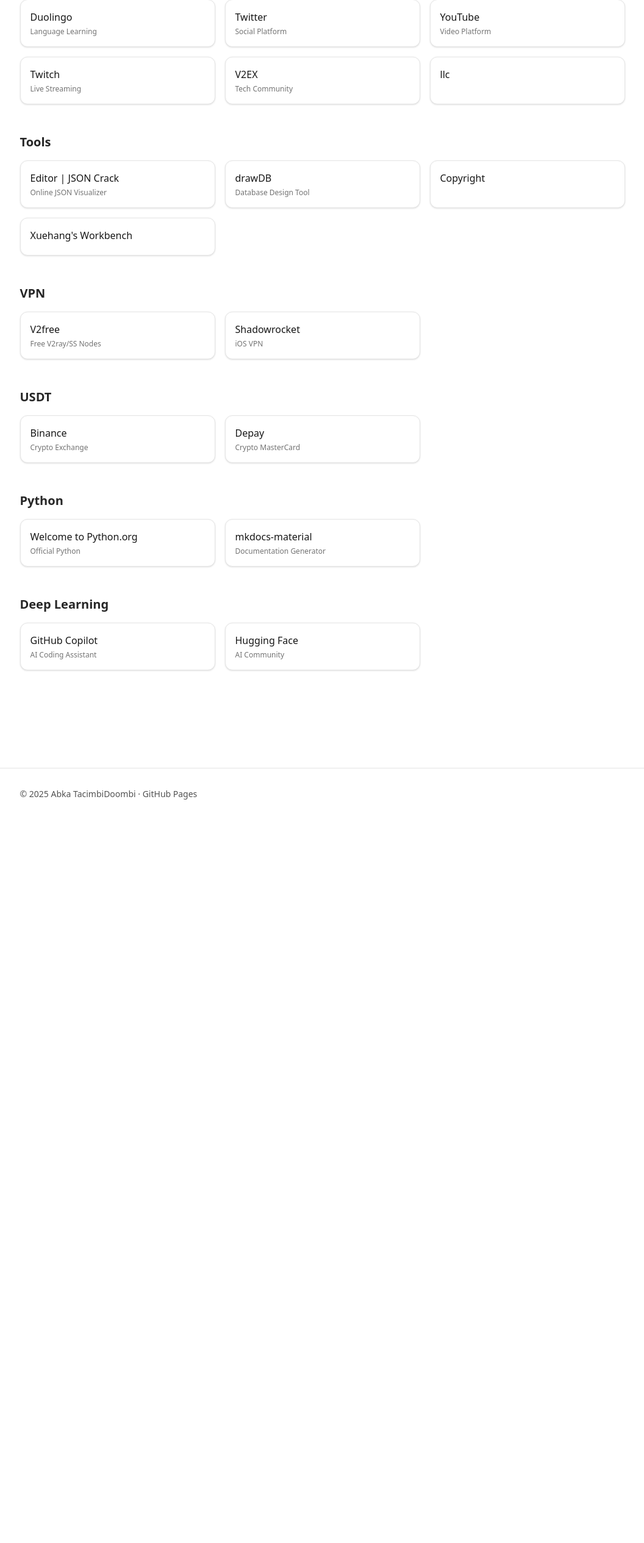
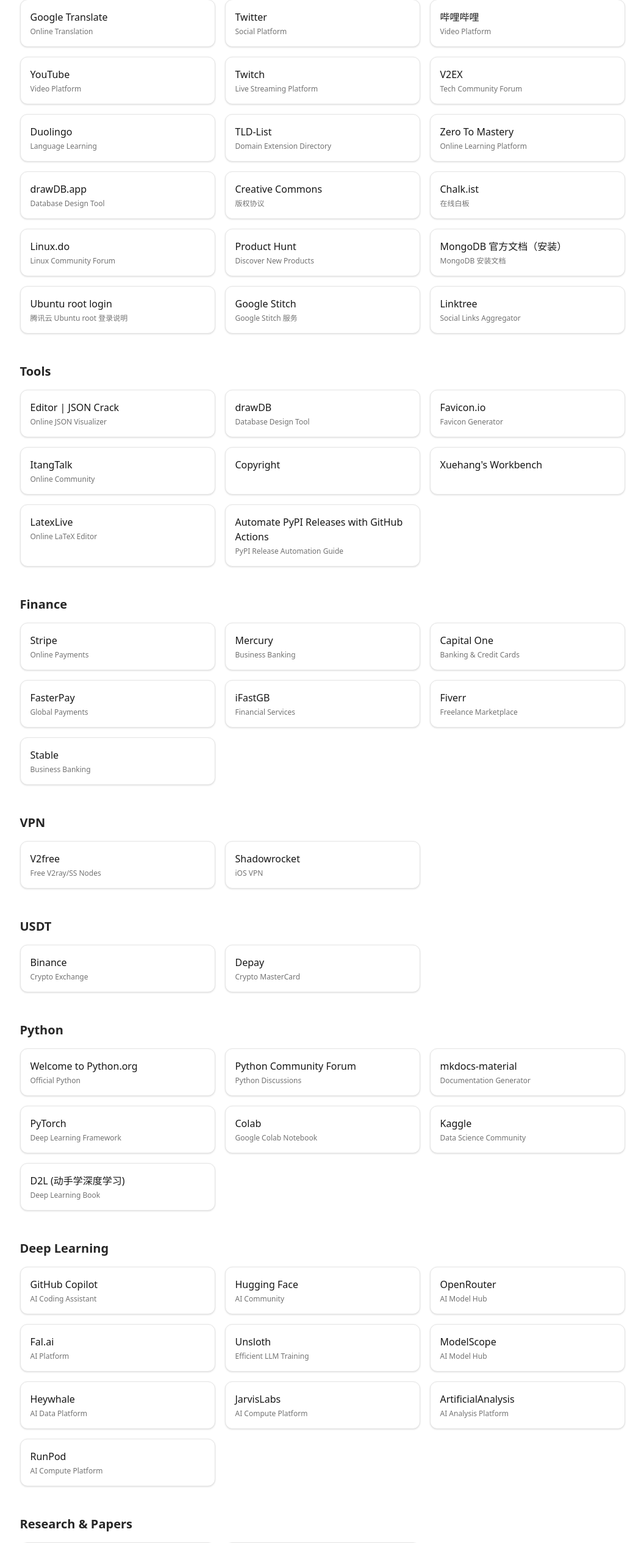
Before and after one commit to TacimbiDoombi/TacimbiDoombi.github.io, a Vue app: page /bookmarks in a window 1280 px wide. Shown: the part 234-2764 px from the top of the page at 61% size, without its empty margins (104-1160 px from the left). Before the commit the page ends 1578 px from the top, so only its background shows below. Built offline with nearby package versions, Linux system fonts and the light colour scheme.

Commit message:
feat: 更新书签视图，添加多个新链接和分类，优化内容结构

```diff
--- a/src/views/BookmarksView.vue
+++ b/src/views/BookmarksView.vue
@@ -20,12 +20,24 @@
     {
         title: "Favorites",
         items: [
+            { name: "Google Translate", url: "https://translate.google.com/", desc: "Online Translation" },
+            { name: "Twitter", url: "https://twitter.com/", desc: "Social Platform" },
+            { name: "哔哩哔哩", url: "https://www.bilibili.com/", desc: "Video Platform" },
+            { name: "YouTube", url: "https://youtube.com/", desc: "Video Platform" },
+            { name: "Twitch", url: "https://twitch.tv/", desc: "Live Streaming Platform" },
+            { name: "V2EX", url: "https://www.v2ex.com/", desc: "Tech Community Forum" },
             { name: "Duolingo", url: "https://www.duolingo.com/", desc: "Language Learning" },
-            { name: "Twitter", url: "https://twitter.com/", desc: "Social Platform" },
-            { name: "YouTube", url: "https://youtube.com/", desc: "Video Platform" },
-            { name: "Twitch", url: "https://twitch.tv/", desc: "Live Streaming" },
-            { name: "V2EX", url: "https://www.v2ex.com/", desc: "Tech Community" },
-            { name: "llc", url: "#", desc: "" },
+            { name: "TLD-List", url: "https://tld-list.com/", desc: "Domain Extension Directory" },
+            { name: "Zero To Mastery", url: "https://zerotomastery.io/", desc: "Online Learning Platform" },
+            { name: "drawDB.app", url: "https://www.drawdb.app", desc: "Database Design Tool" },
+            { name: "Creative Commons", url: "https://creativecommons.org", desc: "版权协议" },
+            { name: "Chalk.ist", url: "https://chalk.ist", desc: "在线白板" },
+            { name: "Linux.do", url: "https://linux.do/", desc: "Linux Community Forum" },
+            { name: "Product Hunt", url: "https://www.producthunt.com", desc: "Discover New Products" },
+            { name: "MongoDB 官方文档（安装）", url: "https://www.mongodb.com/zh-cn/docs/manual/administration/install-community/?linux-distribution=ubuntu&linux-package=default&operating-system=linux&search-linux=with-search-linux#std-label-install-mdb-community-ubuntu", desc: "MongoDB 安装文档" },
+            { name: "Ubuntu root login", url: "https://cloud.tencent.com/document/product/1207/44569#ubuntu-.E7.B3.BB.E7.BB.9F.E5.A6.82.E4.BD.BF.E7.94.A8-root-.E7.94.A8.E6.88.B7.E7.99.BB.E5.BD.95.E5.AE.9E.E4.BE.8B.EF.BC.9F", desc: "腾讯云 Ubuntu root 登录说明" },
+            { name: "Google Stitch", url: "https://stitch.withgoogle.com/", desc: "Google Stitch 服务" },
+            { name: "Linktree", url: "https://linktr.ee", desc: "Social Links Aggregator" },
         ],
     },
     {
@@ -33,8 +45,24 @@
         items: [
             { name: "Editor | JSON Crack", url: "https://jsoncrack.com/", desc: "Online JSON Visualizer" },
             { name: "drawDB", url: "https://drawdb.com/", desc: "Database Design Tool" },
+            { name: "Favicon.io", url: "https://favicon.io", desc: "Favicon Generator" },
+            { name: "ItangTalk", url: "https://itangtalk.com", desc: "Online Community" },
             { name: "Copyright", url: "#", desc: "" },
             { name: "Xuehang's Workbench", url: "#", desc: "" },
+            { name: "LatexLive", url: "https://www.latexlive.com", desc: "Online LaTeX Editor" },
+            { name: "Automate PyPI Releases with GitHub Actions", url: "https://medium.com/@VersuS_/automate-pypi-releases-with-github-actions-4c5a9cfe947d", desc: "PyPI Release Automation Guide" },
+        ],
+    },
+    {
+        title: "Finance",
+        items: [
+            { name: "Stripe", url: "https://stripe.com", desc: "Online Payments" },
+            { name: "Mercury", url: "https://mercury.com", desc: "Business Banking" },
+            { name: "Capital One", url: "https://www.capitalone.com", desc: "Banking & Credit Cards" },
+            { name: "FasterPay", url: "https://fasterpay.com", desc: "Global Payments" },
+            { name: "iFastGB", url: "https://www.ifastgb.com/zh/home", desc: "Financial Services" },
+            { name: "Fiverr", url: "https://www.fiverr.com", desc: "Freelance Marketplace" },
+            { name: "Stable", url: "https://usestable.com", desc: "Business Banking" },
         ],
     },
     {
@@ -55,7 +83,12 @@
         title: "Python",
         items: [
             { name: "Welcome to Python.org", url: "https://www.python.org/", desc: "Official Python" },
+            { name: "Python Community Forum", url: "https://discuss.python.org", desc: "Python Discussions" },
             { name: "mkdocs-material", url: "https://squidfunk.github.io/mkdocs-material/", desc: "Documentation Generator" },
+            { name: "PyTorch", url: "https://pytorch.org", desc: "Deep Learning Framework" },
+            { name: "Colab", url: "https://colab.research.google.com", desc: "Google Colab Notebook" },
+            { name: "Kaggle", url: "https://www.kaggle.com", desc: "Data Science Community" },
+            { name: "D2L (动手学深度学习)", url: "https://zh-v2.d2l.ai", desc: "Deep Learning Book" },
         ],
     },
     {
@@ -63,6 +96,46 @@
         items: [
             { name: "GitHub Copilot", url: "https://github.com/features/copilot", desc: "AI Coding Assistant" },
             { name: "Hugging Face", url: "https://huggingface.co/", desc: "AI Community" },
+            { name: "OpenRouter", url: "https://openrouter.ai/models", desc: "AI Model Hub" },
+            { name: "Fal.ai", url: "https://fal.ai", desc: "AI Platform" },
+            { name: "Unsloth", url: "https://docs.unsloth.ai", desc: "Efficient LLM Training" },
+            { name: "ModelScope", url: "https://modelscope.cn/home", desc: "AI Model Hub" },
+            { name: "Heywhale", url: "https://www.heywhale.com/home", desc: "AI Data Platform" },
+            { name: "JarvisLabs", url: "https://jarvislabs.ai", desc: "AI Compute Platform" },
+            { name: "ArtificialAnalysis", url: "https://artificialanalysis.ai", desc: "AI Analysis Platform" },
+            { name: "RunPod", url: "https://console.runpod.io", desc: "AI Compute Platform" },
+        ],
+    },
+    {
+        title: "Research & Papers",
+        items: [
+            { name: "arXiv", url: "https://arxiv.org", desc: "Preprint Papers" },
+            { name: "ORCID", url: "https://orcid.org", desc: "Researcher ID" },
+        ],
+    },
+    {
+        title: "APIs & Platforms",
+        items: [
+            { name: "OpenAI Platform", url: "https://platform.openai.com/chat/edit", desc: "OpenAI API Playground" },
+            { name: "OpenAI Cookbook", url: "https://cookbook.openai.com", desc: "OpenAI API Cookbook" },
+        ],
+    },
+    {
+        title: "GitHub",
+        items: [
+            { name: "GitHub Copilot", url: "https://github.com/copilot", desc: "Copilot Product Page" },
+        ],
+    },
+    {
+        title: "Logistics",
+        items: [
+            { name: "USPS", url: "https://zh.usps.com", desc: "US Postal Service (Chinese)" },
+        ],
+    },
+    {
+        title: "Learning",
+        items: [
+            { name: "Microsoft AI Agents for Beginners", url: "https://microsoft.github.io/ai-agents-for-beginners/translations/zh/", desc: "AI Agents Learning Resource" },
         ],
     },
     // ...add more groups as needed
```
